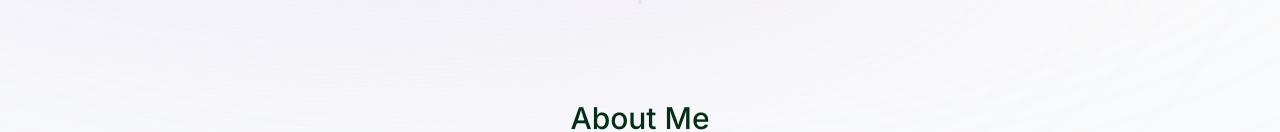
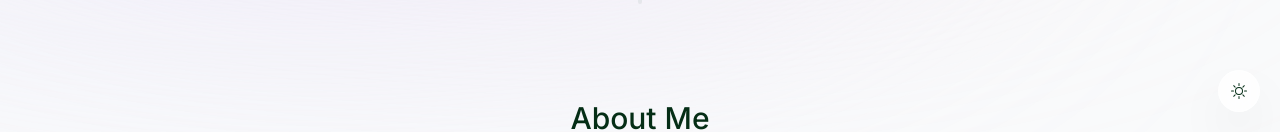
Before and after one commit to wylu1037/awesome-portfolio, a Next.js app: page / in a window 1280 px wide. Shown: the part 668-800 px from the top of the page. Built offline with nearby package versions, Linux system fonts and the light colour scheme.

Commit message:
chore: update page

```diff
--- a/app/page.tsx
+++ b/app/page.tsx
@@ -6,6 +6,7 @@ import Header from "@/components/Header";
 import Intro from "@/components/Intro";
 import Projects from "@/components/Projects";
 import Skills from "@/components/Skills";
+import ToggleTheme from "@/components/ToggleTheme";
 import SectionDivider from "@/components/ui/SectionDivider";
 import ActiveSectionContextProvider, {
   ActiveSectionContext,
@@ -29,6 +30,7 @@ export default function Home() {
         </div>
         <Footer />
       </ActiveSectionContextProvider>
+      <ToggleTheme />
     </section>
   );
 }
```
